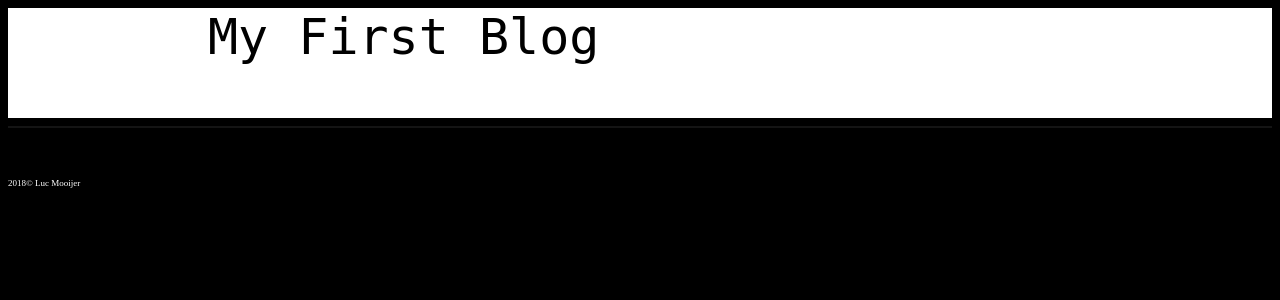
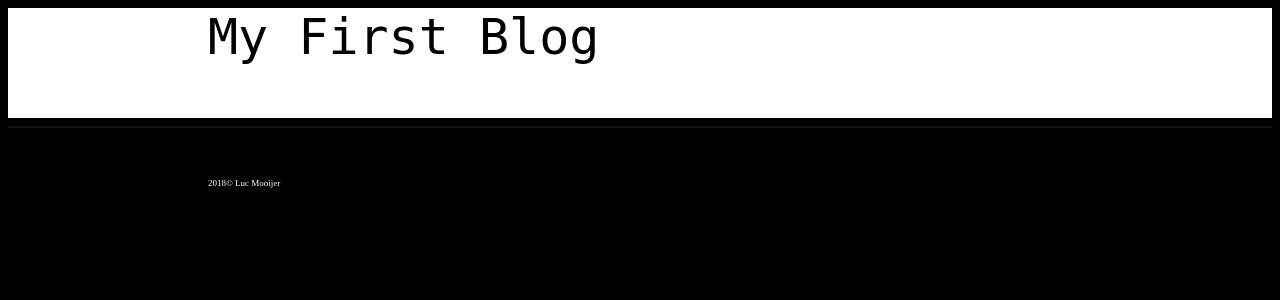
Before and after one commit to esclapyus/my-first-blog, a Django app: page / in a window 1280 px wide; the page is wider, and only the part inside the window is pictured. Shown: the top 300 px of that part. Run offline with Django 3.2, Linux system fonts and the light colour scheme; data that the repository does not hold is empty.

```diff
--- a/blog/templates/blog/post_list.html
+++ b/blog/templates/blog/post_list.html
@@ -102,7 +102,7 @@ a {
         </div>
 
         <hr style="border: 1px solid rgb(20, 20, 20); width=100%;">
-    <footer style="display:block; color:white;">2018&copy;&nbsp;Luc&nbsp;Mooijer</footer>
+    <footer style="display:block; color:white; padding-left:200px;">2018&copy;&nbsp;Luc&nbsp;Mooijer</footer>
     </body>
 
 </html>
```
